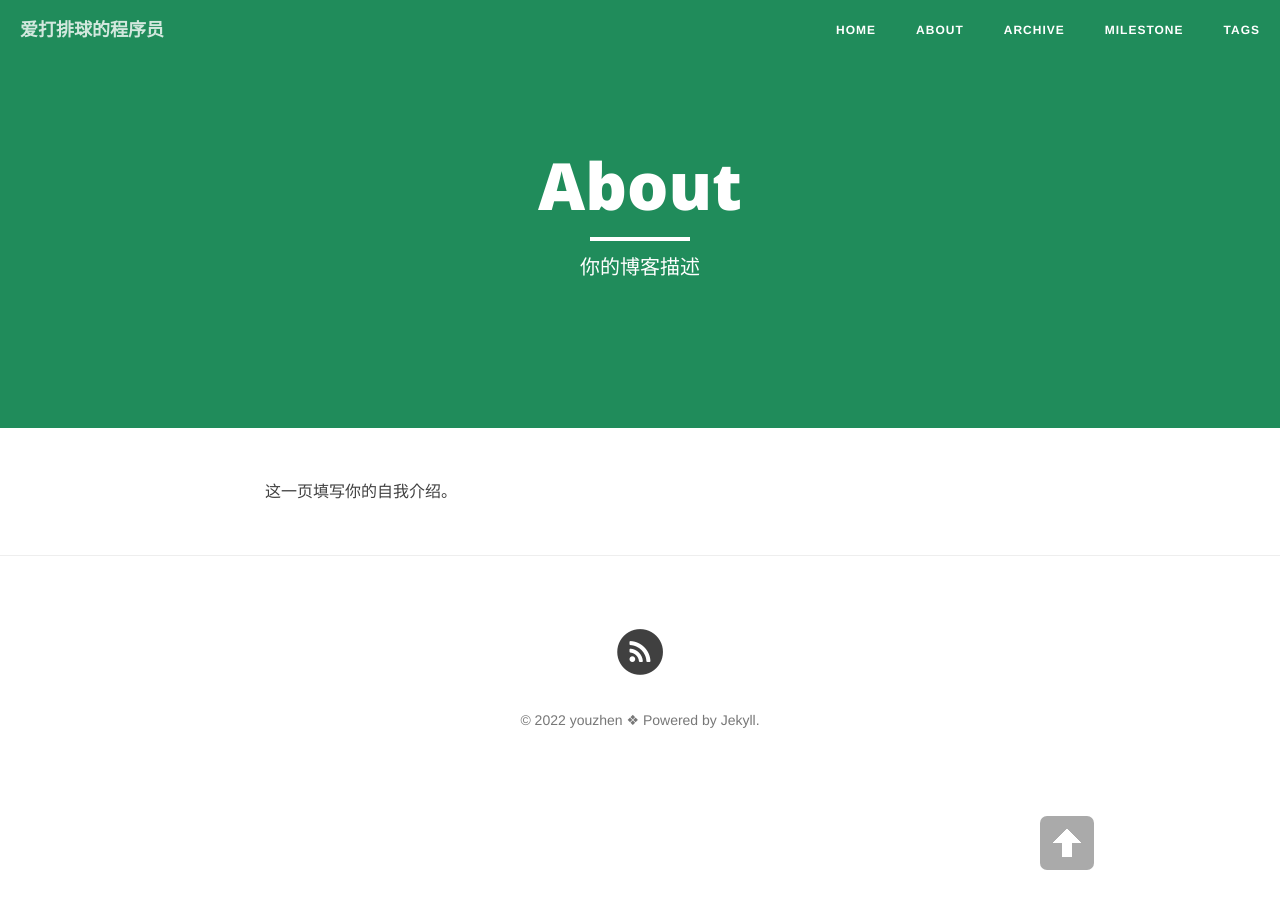
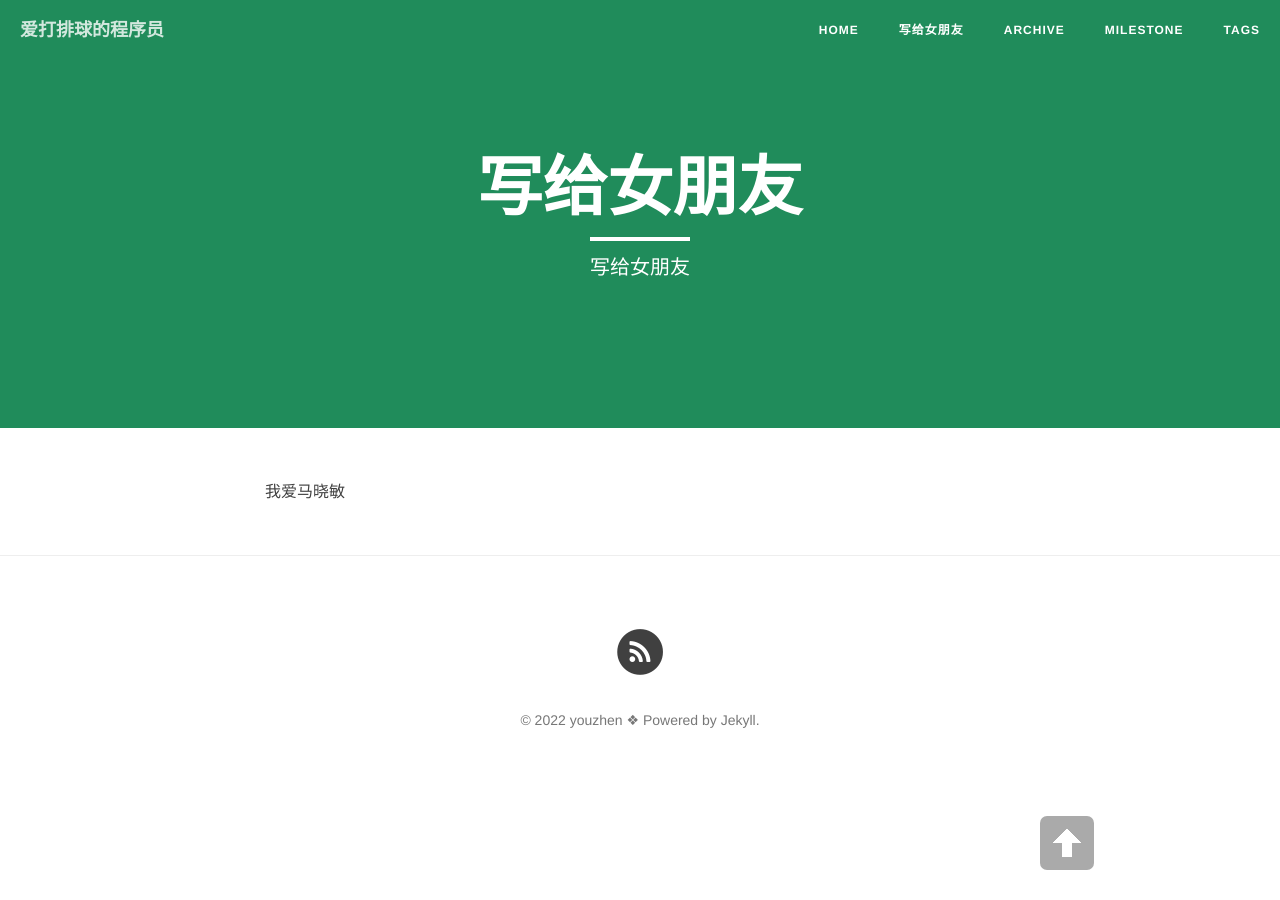
Before and after one commit to youzhen12/youzhen12.github.io, a Jekyll site: the page built from about.md, in a window 1280 px wide. Built offline with Jekyll 4.4.1, drawn with Linux system fonts in a browser that asks for light colours; nearby versions of some CDN libraries.

Commit message:
Update about.md

```diff
--- a/about.md
+++ b/about.md
@@ -1,8 +1,8 @@
 ---
 layout: page
-title: "About"
-description: "你的博客描述 "
+title: "写给女朋友"
+description: "写给女朋友"
 header-img: "img/green.jpg"
 ---
 
-这一页填写你的自我介绍。
+我爱马晓敏
```
